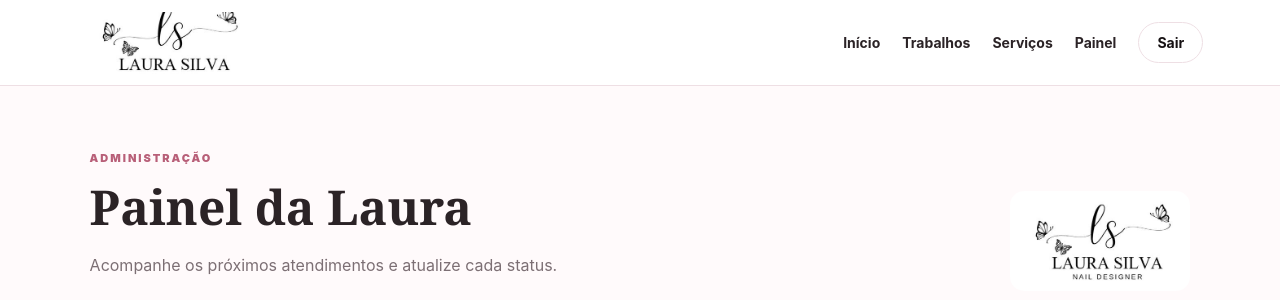
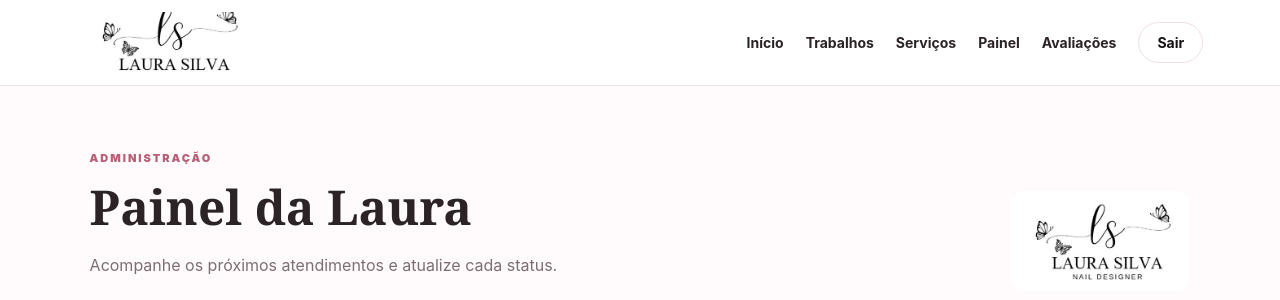
Before and after one commit to osilasmendes/LauraNails, a Flask app: page /admin in a window 1280 px wide. Shown: the top 300 px of the page. Run offline with Flask 3, Linux system fonts and the light colour scheme; the visitor is signed in with stand-in values (Sample User, id 1).

Commit message:
Adiciona atalhos de avaliações

```diff
--- a/templates/base.html
+++ b/templates/base.html
@@ -19,9 +19,11 @@
         {% if session.get('usuario_id') %}
             {% if session.get('perfil') == 'admin' %}
                 <a href="{{ url_for('admin') }}">Painel</a>
+                <a href="{{ url_for('admin_avaliacoes') }}">Avaliações</a>
             {% else %}
                 <a href="{{ url_for('agendar') }}">Agendar</a>
                 <a href="{{ url_for('meus_agendamentos') }}">Meus horários</a>
+                <a href="{{ url_for('avaliar') }}">Avaliar</a>
             {% endif %}
             <a class="nav-btn outline" href="{{ url_for('logout') }}">Sair</a>
         {% else %}
```
